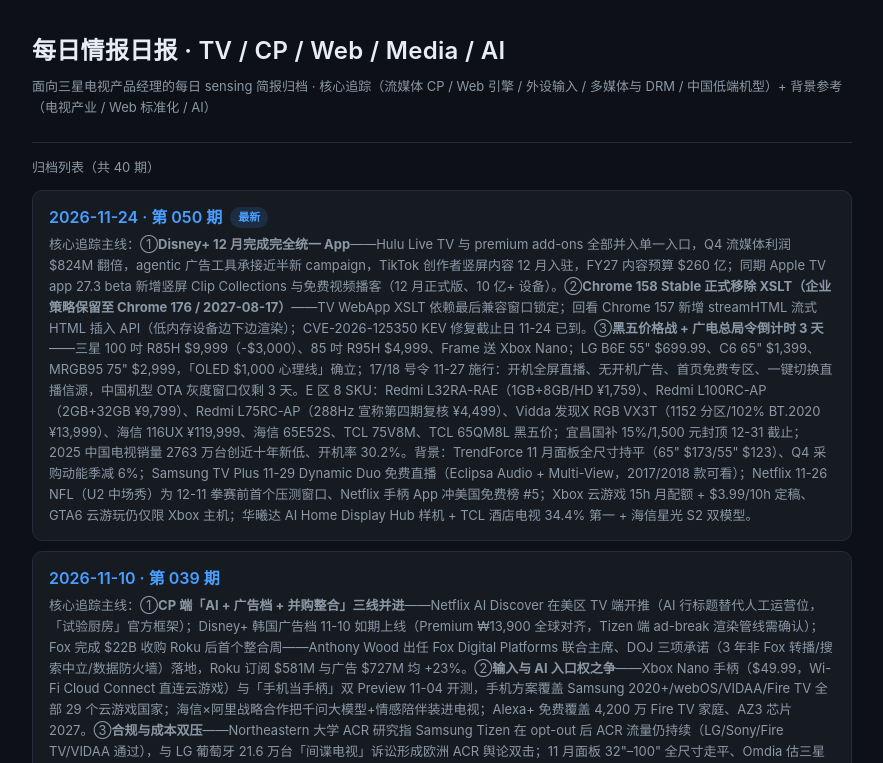
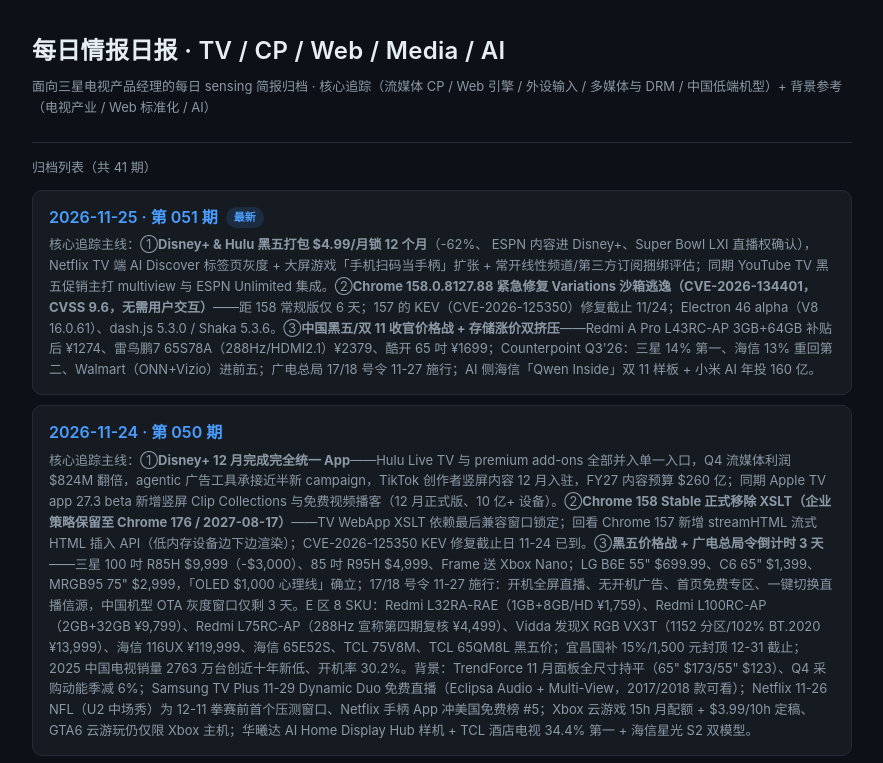
Before and after one commit to denisyq/DailySensingRepo, a plain HTML site: page index.html in a window 1280 px wide. Shown: the top 763 px of the page, without its empty margins (198-1081 px from the left). Drawn offline with Linux system fonts and the light colour scheme.

Commit message:
Add daily sensing briefing 2026-11-25 (Issue 051)

```diff
--- a/index.html
+++ b/index.html
@@ -32,10 +32,14 @@ footer{margin-top:32px;border-top:1px solid var(--border);padding-top:14px;
   <h1>每日情报日报 · TV / CP / Web / Media / AI</h1>
   <div class="sub">面向三星电视产品经理的每日 sensing 简报归档 · 核心追踪（流媒体 CP / Web 引擎 / 外设输入 / 多媒体与 DRM / 中国低端机型）+ 背景参考（电视产业 / Web 标准化 / AI）</div>
 
-  <div class="meta">归档列表（共 40 期）</div>
+  <div class="meta">归档列表（共 41 期）</div>
   <ul>
 <li>
-      <a href="reports/daily-briefing-2026-11-24.html">2026-11-24 · 第 050 期<span class="badge">最新</span></a>
+      <a href="reports/daily-briefing-2026-11-25.html">2026-11-25 · 第 051 期<span class="badge">最新</span></a>
+      <div class="desc">核心追踪主线：①<b>Disney+ &amp; Hulu 黑五打包 $4.99/月锁 12 个月</b>（-62%、 ESPN 内容进 Disney+、Super Bowl LXI 直播权确认），Netflix TV 端 AI Discover 标签页灰度 + 大屏游戏「手机扫码当手柄」扩张 + 常开线性频道/第三方订阅捆绑评估；同期 YouTube TV 黑五促销主打 multiview 与 ESPN Unlimited 集成。②<b>Chrome 158.0.8127.88 紧急修复 Variations 沙箱逃逸（CVE-2026-134401，CVSS 9.6，无需用户交互）</b>——距 158 常规版仅 6 天；157 的 KEV（CVE-2026-125350）修复截止 11/24；Electron 46 alpha（V8 16.0.61）、dash.js 5.3.0 / Shaka 5.3.6。③<b>中国黑五/双 11 收官价格战 + 存储涨价双挤压</b>——Redmi A Pro L43RC-AP 3GB+64GB 补贴后 ¥1274、雷鸟鹏7 65S78A（288Hz/HDMI2.1）¥2379、酷开 65 吋 ¥1699；Counterpoint Q3'26：三星 14% 第一、海信 13% 重回第二、Walmart（ONN+Vizio）进前五；广电总局 17/18 号令 11-27 施行；AI 侧海信「Qwen Inside」双 11 样板 + 小米 AI 年投 160 亿。</div>
+    </li>
+<li>
+      <a href="reports/daily-briefing-2026-11-24.html">2026-11-24 · 第 050 期</a>
       <div class="desc">核心追踪主线：①<b>Disney+ 12 月完成完全统一 App</b>——Hulu Live TV 与 premium add-ons 全部并入单一入口，Q4 流媒体利润 $824M 翻倍，agentic 广告工具承接近半新 campaign，TikTok 创作者竖屏内容 12 月入驻，FY27 内容预算 $260 亿；同期 Apple TV app 27.3 beta 新增竖屏 Clip Collections 与免费视频播客（12 月正式版、10 亿+ 设备）。②<b>Chrome 158 Stable 正式移除 XSLT（企业策略保留至 Chrome 176 / 2027-08-17）</b>——TV WebApp XSLT 依赖最后兼容窗口锁定；回看 Chrome 157 新增 streamHTML 流式 HTML 插入 API（低内存设备边下边渲染）；CVE-2026-125350 KEV 修复截止日 11-24 已到。③<b>黑五价格战 + 广电总局令倒计时 3 天</b>——三星 100 吋 R85H $9,999（-$3,000）、85 吋 R95H $4,999、Frame 送 Xbox Nano；LG B6E 55" $699.99、C6 65" $1,399、MRGB95 75" $2,999，「OLED $1,000 心理线」确立；17/18 号令 11-27 施行：开机全屏直播、无开机广告、首页免费专区、一键切换直播信源，中国机型 OTA 灰度窗口仅剩 3 天。E 区 8 SKU：Redmi L32RA-RAE（1GB+8GB/HD ¥1,759）、Redmi L100RC-AP（2GB+32GB ¥9,799）、Redmi L75RC-AP（288Hz 宣称第四期复核 ¥4,499）、Vidda 发现X RGB VX3T（1152 分区/102% BT.2020 ¥13,999）、海信 116UX ¥119,999、海信 65E52S、TCL 75V8M、TCL 65QM8L 黑五价；宜昌国补 15%/1,500 元封顶 12-31 截止；2025 中国电视销量 2763 万台创近十年新低、开机率 30.2%。背景：TrendForce 11 月面板全尺寸持平（65" $173/55" $123）、Q4 采购动能季减 6%；Samsung TV Plus 11-29 Dynamic Duo 免费直播（Eclipsa Audio + Multi-View，2017/2018 款可看）；Netflix 11-26 NFL（U2 中场秀）为 12-11 拳赛前首个压测窗口、Netflix 手柄 App 冲美国免费榜 #5；Xbox 云游戏 15h 月配额 + $3.99/10h 定稿、GTA6 云游玩仍仅限 Xbox 主机；华曦达 AI Home Display Hub 样机 + TCL 酒店电视 34.4% 第一 + 海信星光 S2 双模型。</div>
     </li>
 <li>
```
